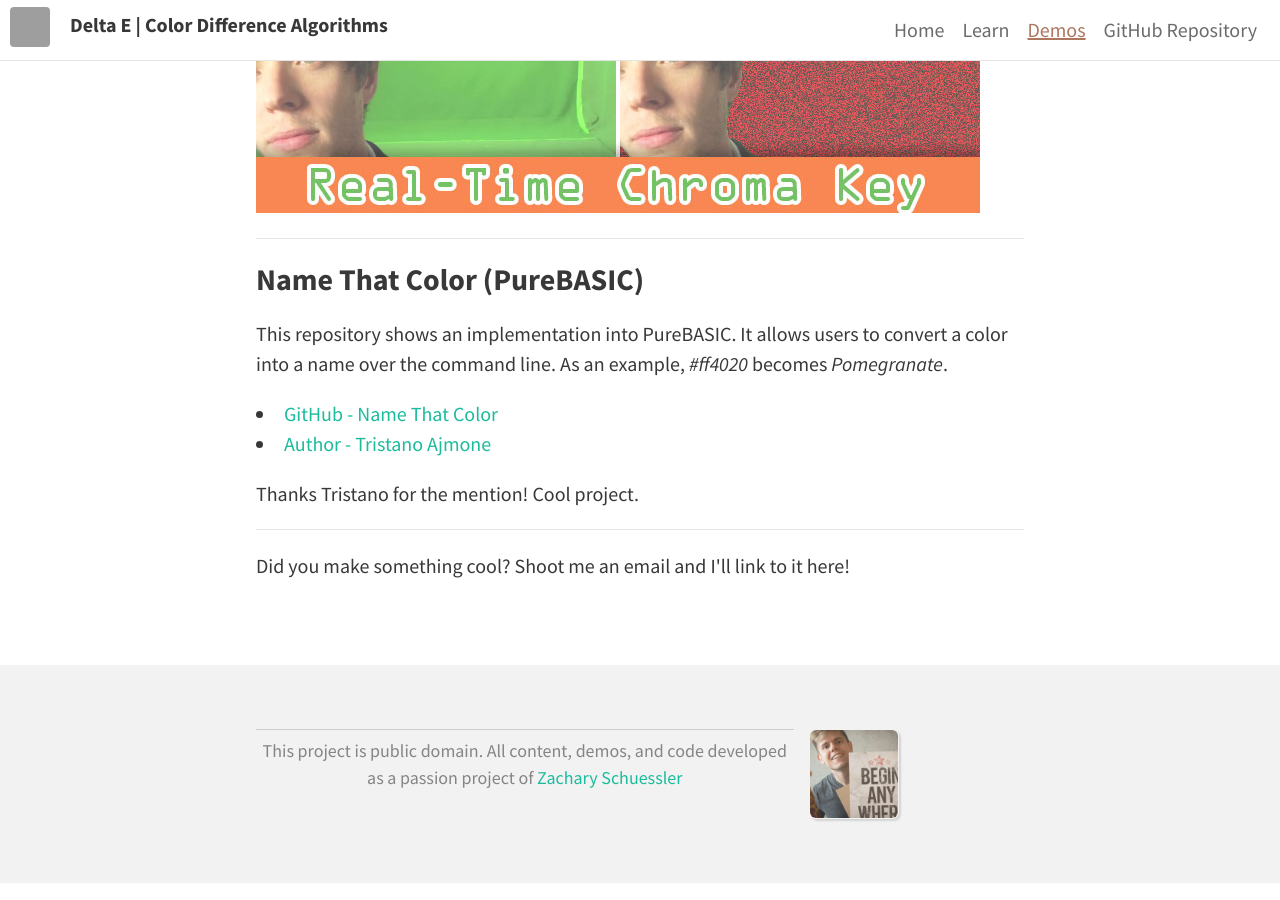
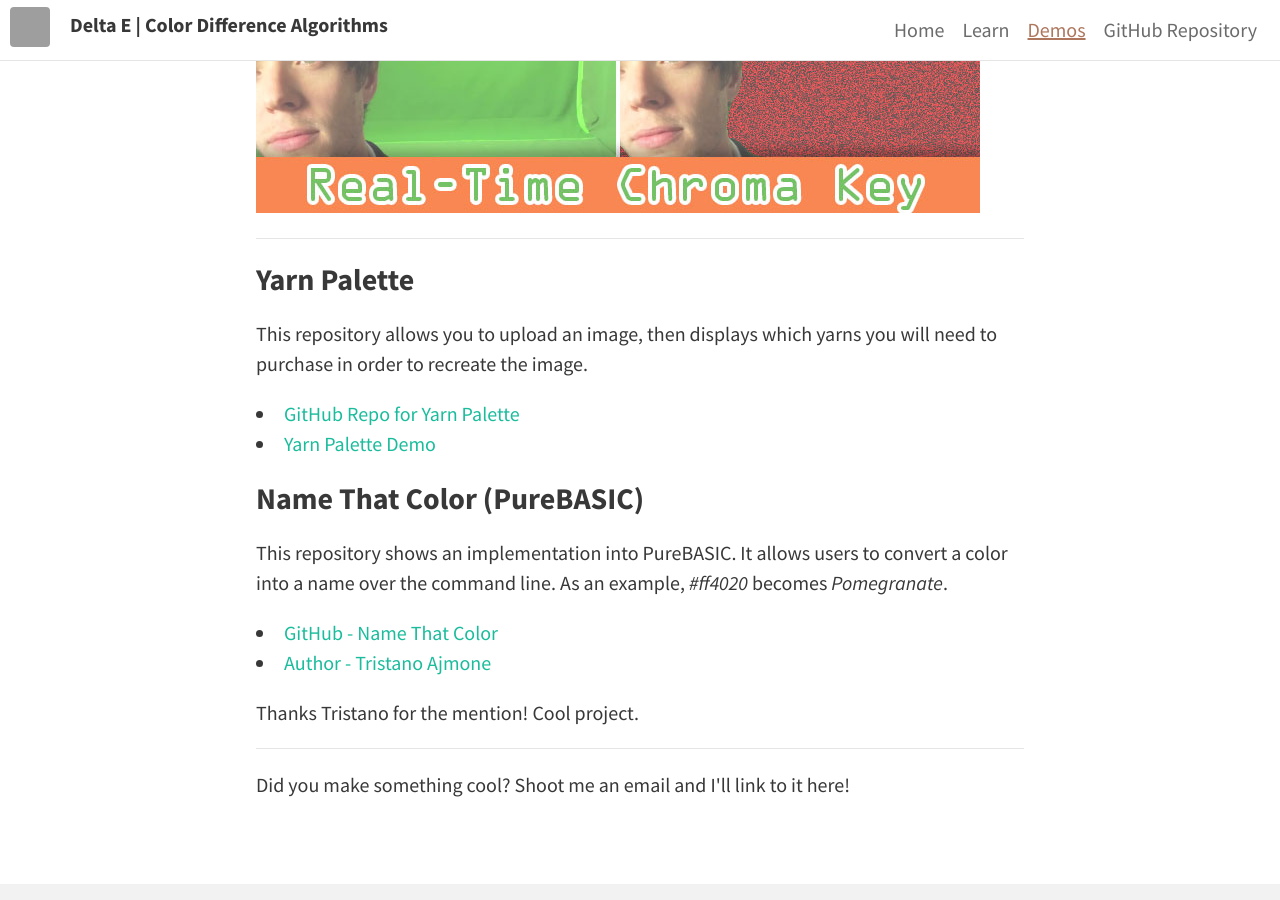
Before and after one commit to zschuessler/DeltaE, a Jekyll site: the page built from demos/index.html, in a window 1280 px wide and 900 px high, scrolled down 325 px. Built offline with Jekyll 4.4.1, drawn with Linux system fonts in a browser that asks for light colours; nearby versions of some CDN libraries; grey boxes are pictures that could not be loaded.

Commit message:
add demo: yarn palette

```diff
--- a/demos/index.html
+++ b/demos/index.html
@@ -23,6 +23,32 @@ permalink: /demos/
     <img src="{{ site.baseurl }}/img/demo-chromakey.jpg" alt="chroma key demo" title="chroma key"/>
 </a>
 <hr/>
+
+
+<!-- Yarn Palette -->
+<h3>
+    Yarn Palette
+</h3>
+
+<p>
+    This repository allows you to upload an image, then displays which yarns you will need to purchase in order to
+    recreate the image.
+</p>
+
+<ul>
+    <li>
+        <a href="https://github.com/tofay/yarn-palette">
+            GitHub Repo for Yarn Palette
+        </a>
+    </li>
+    <li>
+        <a href="https://tofay.github.io/yarn-palette/">
+            Yarn Palette Demo
+        </a>
+    </li>
+</ul>
+
+
 
 <!-- Name That Color -->
 <h3>
```
